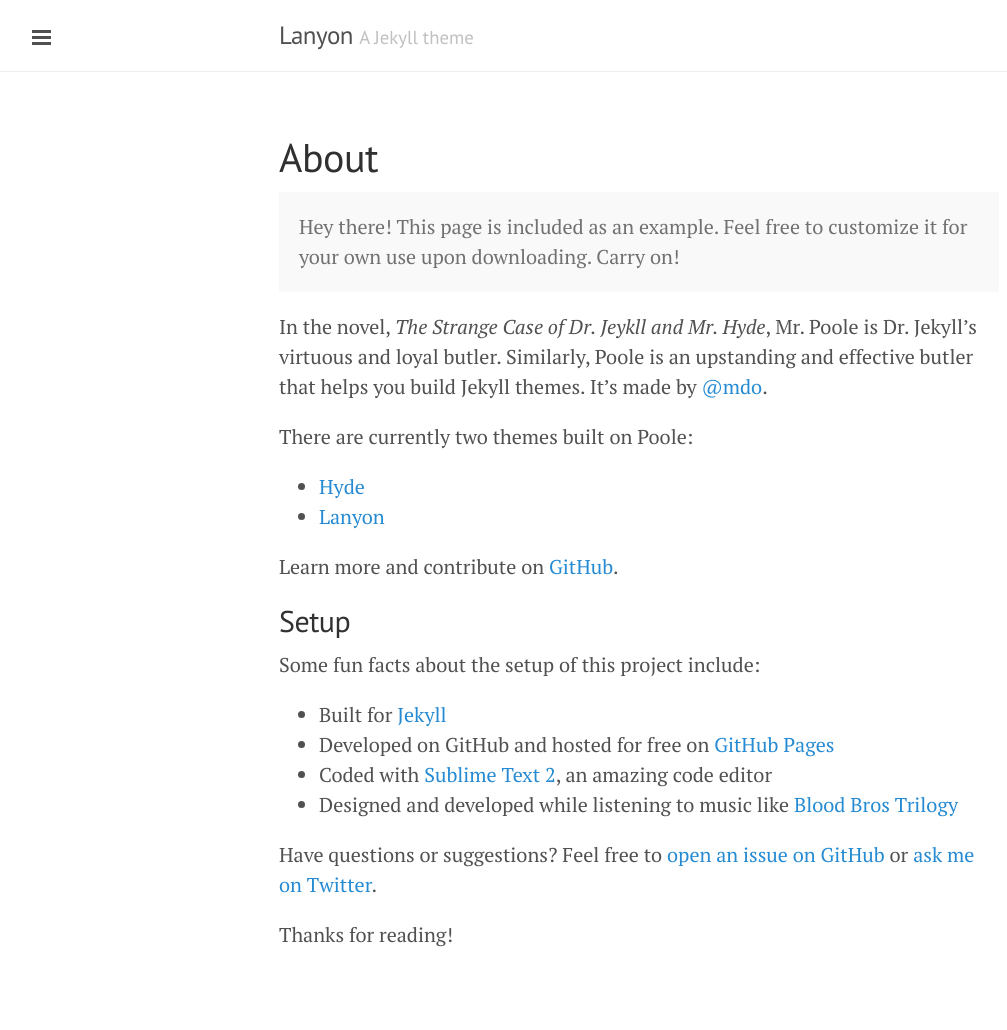
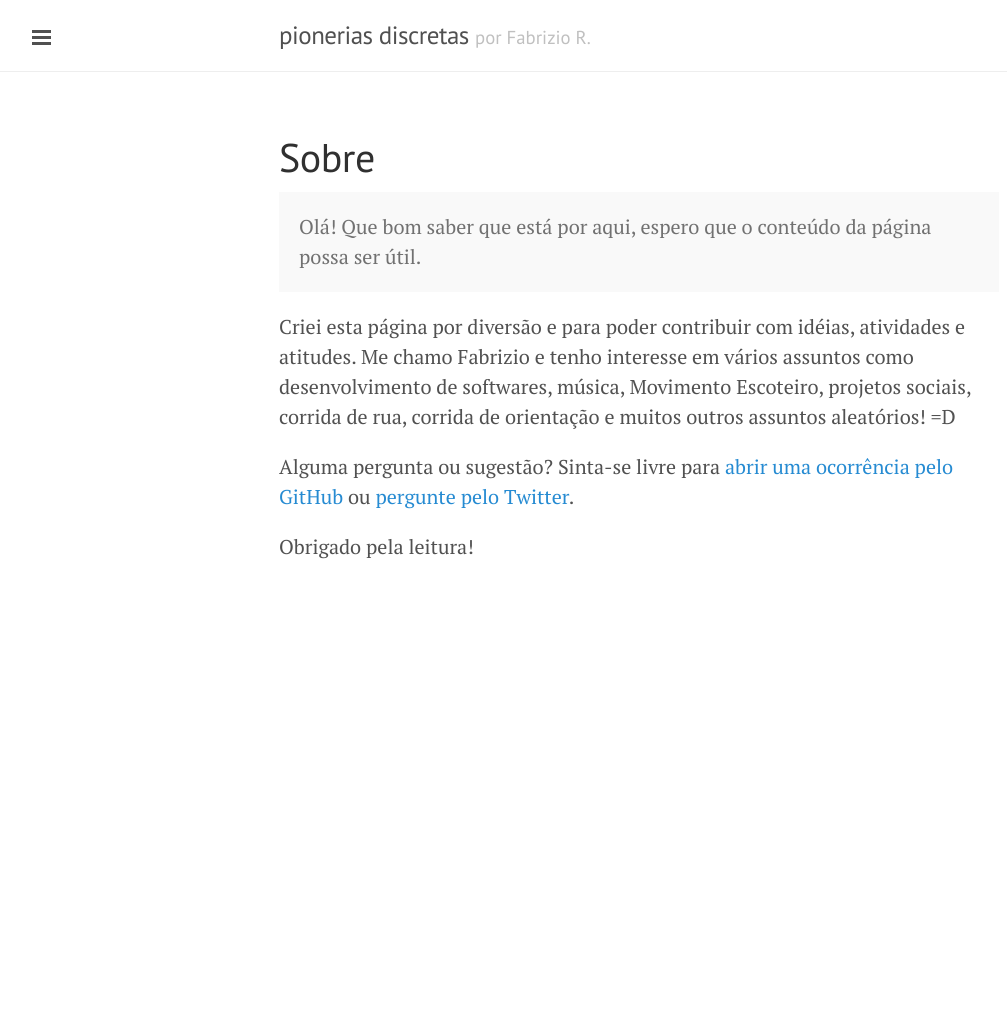
Before and after one commit to fabriziox/fabriziox.github.io, a Jekyll site: the page built from about.md, in a window 1280 px wide. Shown: the whole page, without its empty margins (1-1008 px from the left). Built offline with Jekyll 4.4.1, drawn with Linux system fonts in a browser that asks for light colours; Markdown is read by kramdown in place of the engine named in the settings; after the commit the page ends 900 px from its top, so only the background shows below that.

Commit message:
Atualizações

```diff
--- a/_config.yml
+++ b/_config.yml
@@ -6,14 +6,14 @@
 permalink:        pretty
 
 # Setup
-title:            Lanyon
-tagline:          'A Jekyll theme'
-description:      'A reserved <a href="http://jekyllrb.com" target="_blank">Jekyll</a> theme that places the utmost gravity on content with a hidden drawer. Made by <a href="https://twitter.com/mdo" target="_blank">@mdo</a>.'
+title:            pionerias discretas
+tagline:          'por Fabrizio R.'
+description:      'Página reservada para assuntos escoteiros, tecnologia, projetos pessoais, sociais e pensamentos aleatórios'
 url:              http://lanyon.getpoole.com
 
 author:
-  name:           'Mark Otto'
-  url:            https://twitter.com/mdo
+  name:           'Fabrizio R.'
+  url:            https://twitter.com/fabriziox
 
 paginate:         5
 
--- a/about.md
+++ b/about.md
@@ -1,30 +1,14 @@
 ---
 layout: page
-title: About
+title: Sobre
 ---
 
 <p class="message">
-  Hey there! This page is included as an example. Feel free to customize it for your own use upon downloading. Carry on!
+  Olá! Que bom saber que está por aqui, espero que o conteúdo da página possa ser útil.
 </p>
 
-In the novel, *The Strange Case of Dr. Jeykll and Mr. Hyde*, Mr. Poole is Dr. Jekyll's virtuous and loyal butler. Similarly, Poole is an upstanding and effective butler that helps you build Jekyll themes. It's made by [@mdo](https://twitter.com/mdo).
+Criei esta página por diversão e para poder contribuir com idéias, atividades e atitudes. Me chamo Fabrizio e tenho interesse em vários assuntos como desenvolvimento de softwares, música, Movimento Escoteiro, projetos sociais, corrida de rua, corrida de orientação e muitos outros assuntos aleatórios! =D
 
-There are currently two themes built on Poole:
+Alguma pergunta ou sugestão? Sinta-se livre para [abrir uma ocorrência pelo GitHub](https://github.com/fabriziox/fabriziox.github.io/issues/new) ou [pergunte pelo Twitter](https://twitter.com/fabriziox).
 
-* [Hyde](http://hyde.getpoole.com)
-* [Lanyon](http://lanyon.getpoole.com)
-
-Learn more and contribute on [GitHub](https://github.com/poole).
-
-## Setup
-
-Some fun facts about the setup of this project include:
-
-* Built for [Jekyll](http://jekyllrb.com)
-* Developed on GitHub and hosted for free on [GitHub Pages](https://pages.github.com)
-* Coded with [Sublime Text 2](http://sublimetext.com), an amazing code editor
-* Designed and developed while listening to music like [Blood Bros Trilogy](https://soundcloud.com/maddecent/sets/blood-bros-series)
-
-Have questions or suggestions? Feel free to [open an issue on GitHub](https://github.com/poole/issues/new) or [ask me on Twitter](https://twitter.com/mdo).
-
-Thanks for reading!
+Obrigado pela leitura!
```
Also changed, not shown: _posts/2019-04-12-ola-a-todos.md (added, +4 -0 lines), historico/2013-12-31-whats-jekyll.md (renamed from _posts/2013-12-31-whats-jekyll.md), historico/2014-01-01-example-content.md (renamed from _posts/2014-01-01-example-content.md), historico/2014-01-02-introducing-lanyon.md (renamed from _posts/2014-01-02-introducing-lanyon.md).
